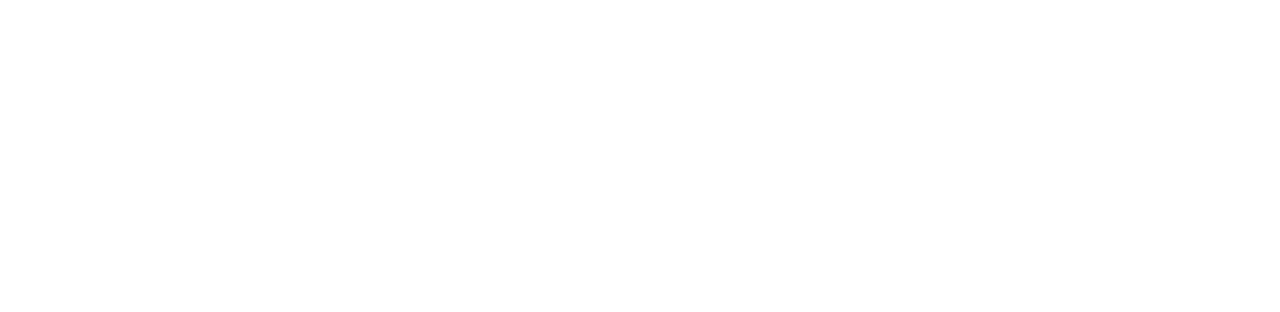
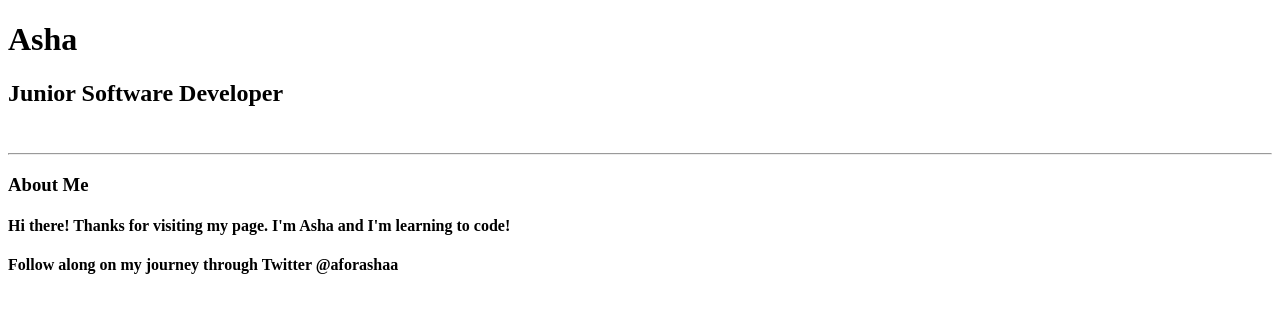
Before and after one commit to ashahirsi/portfolio, a plain HTML site: page index.html in a window 1280 px wide. Drawn offline with Linux system fonts and the light colour scheme.

Commit message:
Added text elements to page

```diff
--- a/index.html
+++ b/index.html
@@ -2,4 +2,11 @@
 <html>
 <head>
     <title>Asha</title>
+    <p><h1>Asha</h1></p>
+    <p><h2> Junior Software Developer</h2></p>
+    <br />
+    <hr />
+    <p><h3> About Me</h3></p>
+    <p> <h4> Hi there! Thanks for visiting my page. I'm Asha and I'm learning to code! </h4></p>
+    <p><h4> Follow along on my journey through Twitter @aforashaa</h4></p>
 <Body>
```
